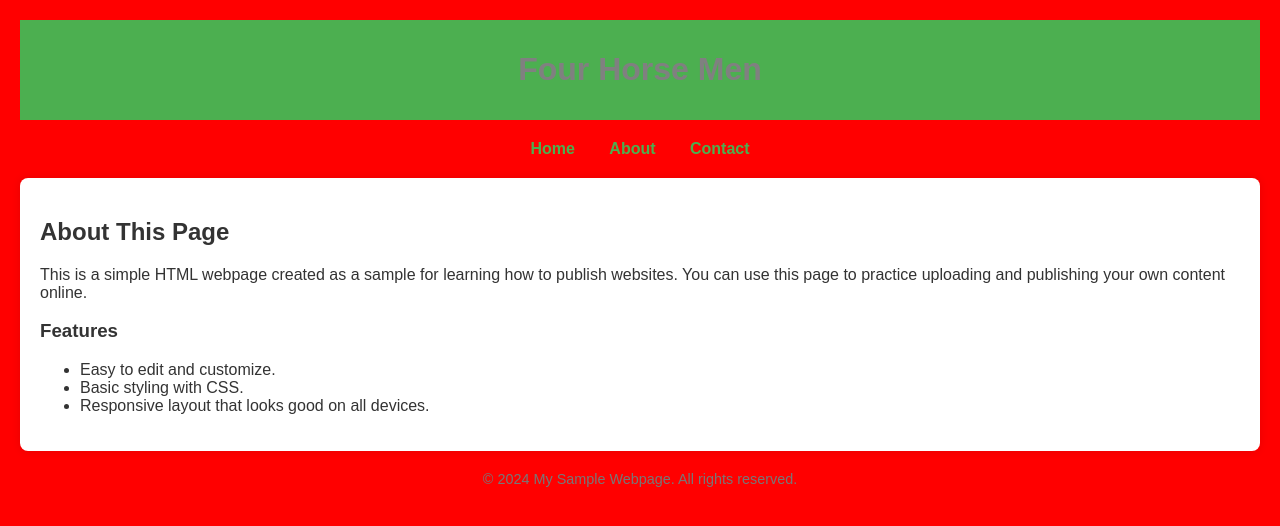
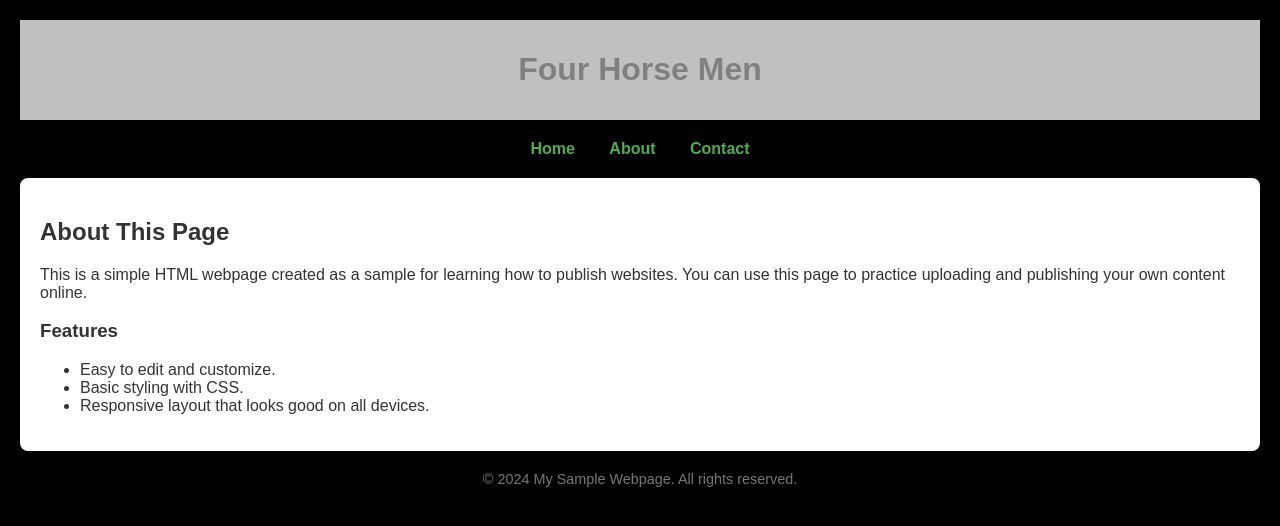
Before and after one commit to JiffordBrigoli/Brigoli, a plain HTML site: page index.html in a window 1280 px wide. Drawn offline with Linux system fonts and the light colour scheme.

Commit message:
Update index.html

```diff
--- a/index.html
+++ b/index.html
@@ -8,14 +8,14 @@
     <style>
         body {
             font-family: Arial, sans-serif;
-            background-color: #FF0000;
+            background-color: #000000;
             margin: 0;
             padding: 20px;
             color: #333;
         }
 
         header {
-            background-color: #4CAF50;
+            background-color: #c0c0c0;
             color: gray;
             padding: 10px 0;
             text-align: center;
```
